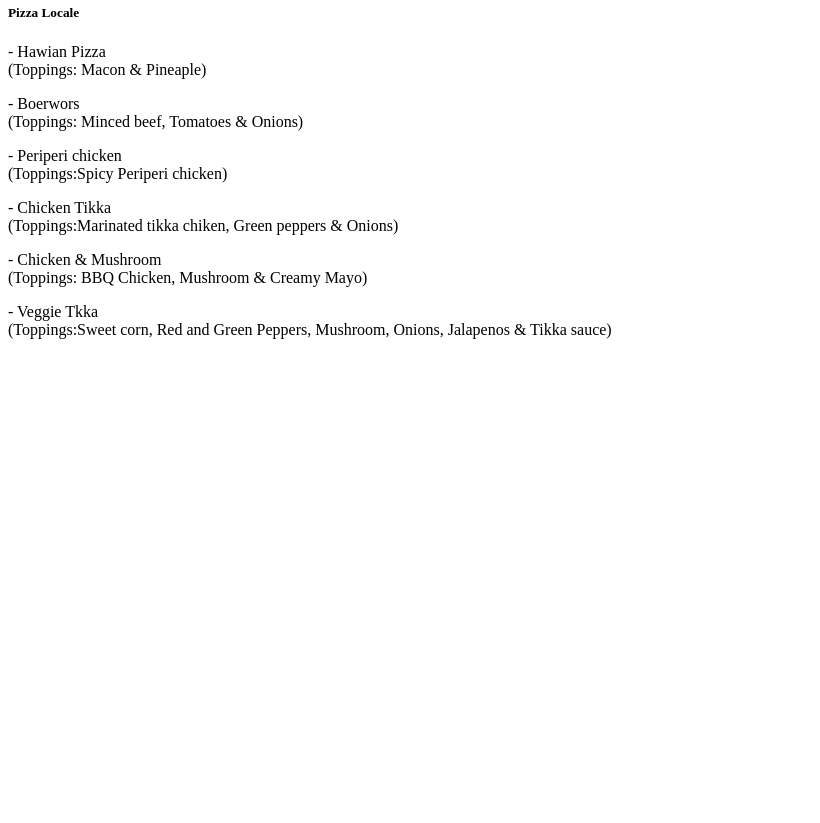
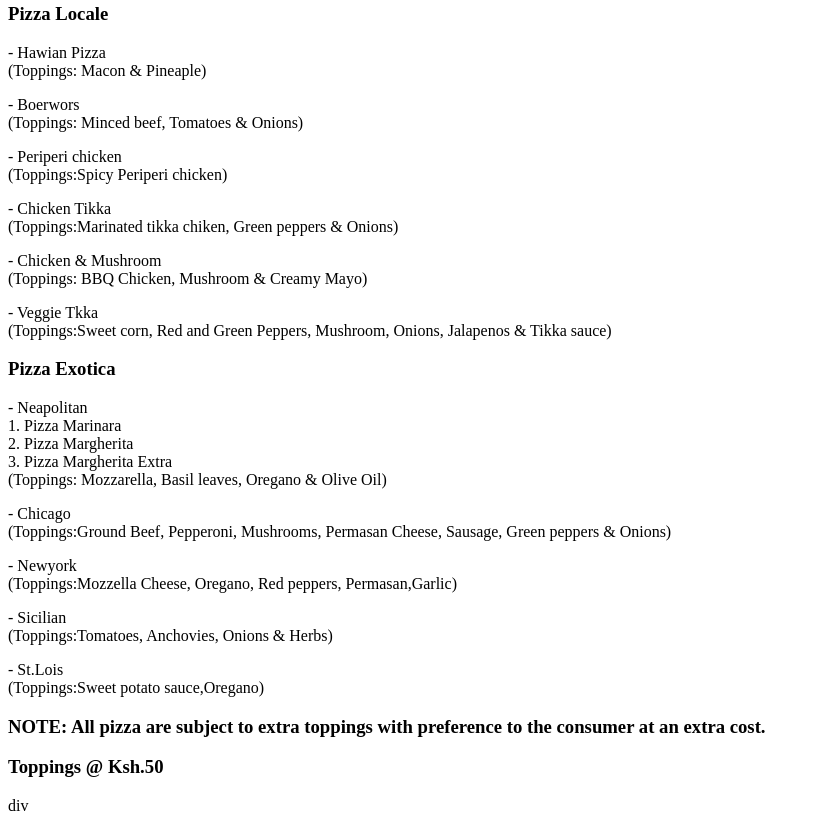
Before and after one commit to 754Bree/Ip-week-4, a plain HTML site: page index.html in a window 1280 px wide. Shown: the part 430-1253 px from the top of the page, without its empty margins (0-820 px from the left). Before the commit the page ends 800 px from the top, so only its background shows below. Drawn offline with Linux system fonts and the light colour scheme.

Commit message:
Add column2 info and col3 toppings title

```diff
--- a/index.html
+++ b/index.html
@@ -23,7 +23,7 @@
       <div class="row">
         <h2>MENU</h2>
         <div class="column" id="column1">
-          <h5>Pizza Locale</h5>
+          <h3>Pizza Locale</h3>
           <p> - Hawian Pizza<br>(Toppings: Macon & Pineaple)</p>
           <p> - Boerwors<br>(Toppings: Minced beef, Tomatoes & Onions)</p>
           <p> - Periperi chicken<br>(Toppings:Spicy Periperi chicken)</p>
@@ -31,8 +31,22 @@
           <p> - Chicken & Mushroom<br>(Toppings: BBQ Chicken, Mushroom & Creamy Mayo)</p>
           <p> - Veggie Tkka<br>(Toppings:Sweet corn, Red and Green Peppers, Mushroom, Onions, Jalapenos & Tikka sauce)</p>
         </div>
-        <div class="column" id="column2"></div>
-        <div class="column" id="column3"></div>
+        <div class="column" id="column2">
+          <h3>Pizza Exotica</h3>
+          <p> - Neapolitan<br> 1. Pizza Marinara<br> 2. Pizza Margherita<br> 3. Pizza Margherita Extra<br>(Toppings: Mozzarella, Basil leaves, Oregano & Olive Oil)</p>
+          <p> - Chicago<br>(Toppings:Ground Beef, Pepperoni, Mushrooms, Permasan Cheese, Sausage, Green peppers & Onions)</p>
+          <p> - Newyork<br>(Toppings:Mozzella Cheese, Oregano, Red peppers, Permasan,Garlic)</p>
+          <p> - Sicilian<br>(Toppings:Tomatoes, Anchovies, Onions & Herbs)</p>
+          <p> - St.Lois<br>(Toppings:Sweet potato sauce,Oregano)</p>
+          <h3><strong>NOTE:</strong> All pizza are subject to extra toppings with preference to the consumer at an extra cost.</h3>
+        </div>
+        <div class="column" id="column3">
+          <h3>Toppings @ Ksh.50</h3>
+          <div class="col1">
+
+          </div>
+          div
+        </div>
       </div>
     </div>
 
```
